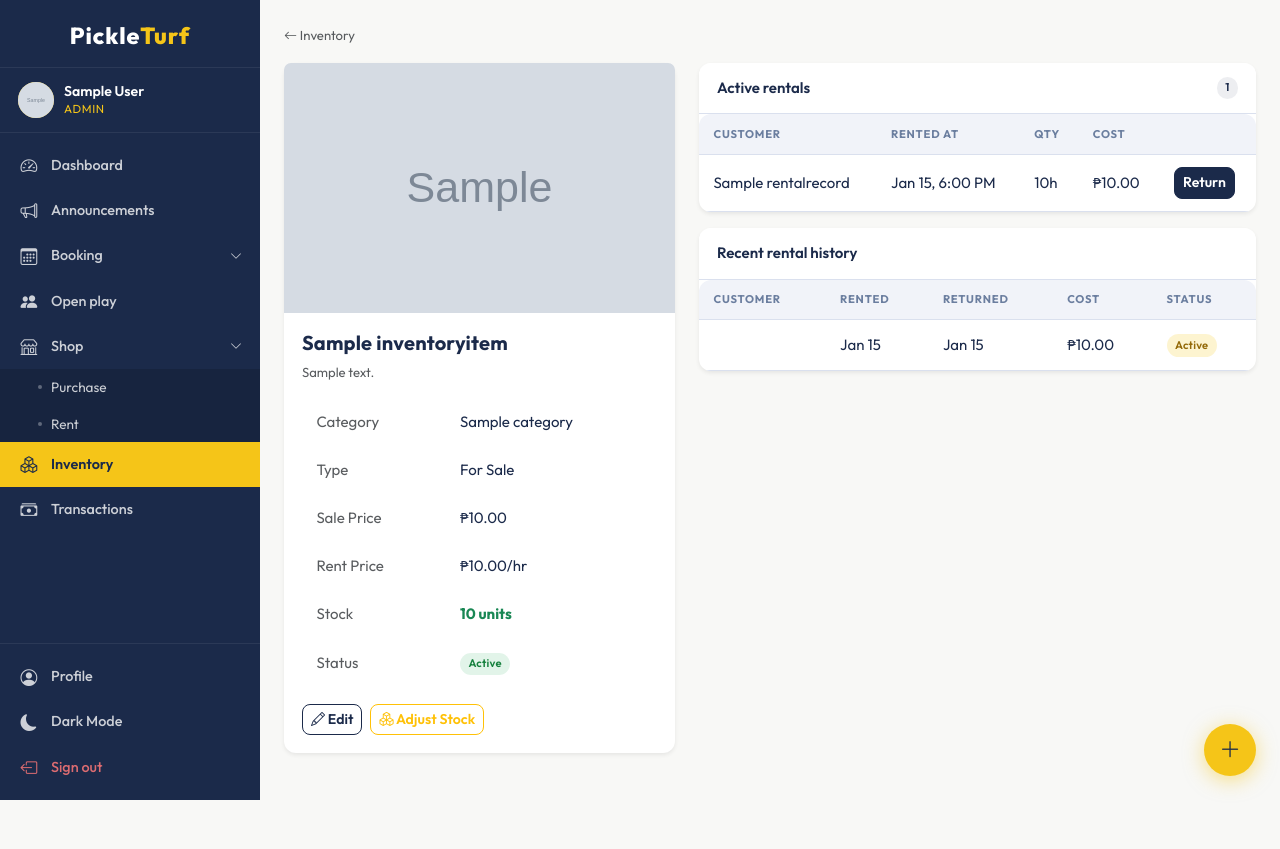
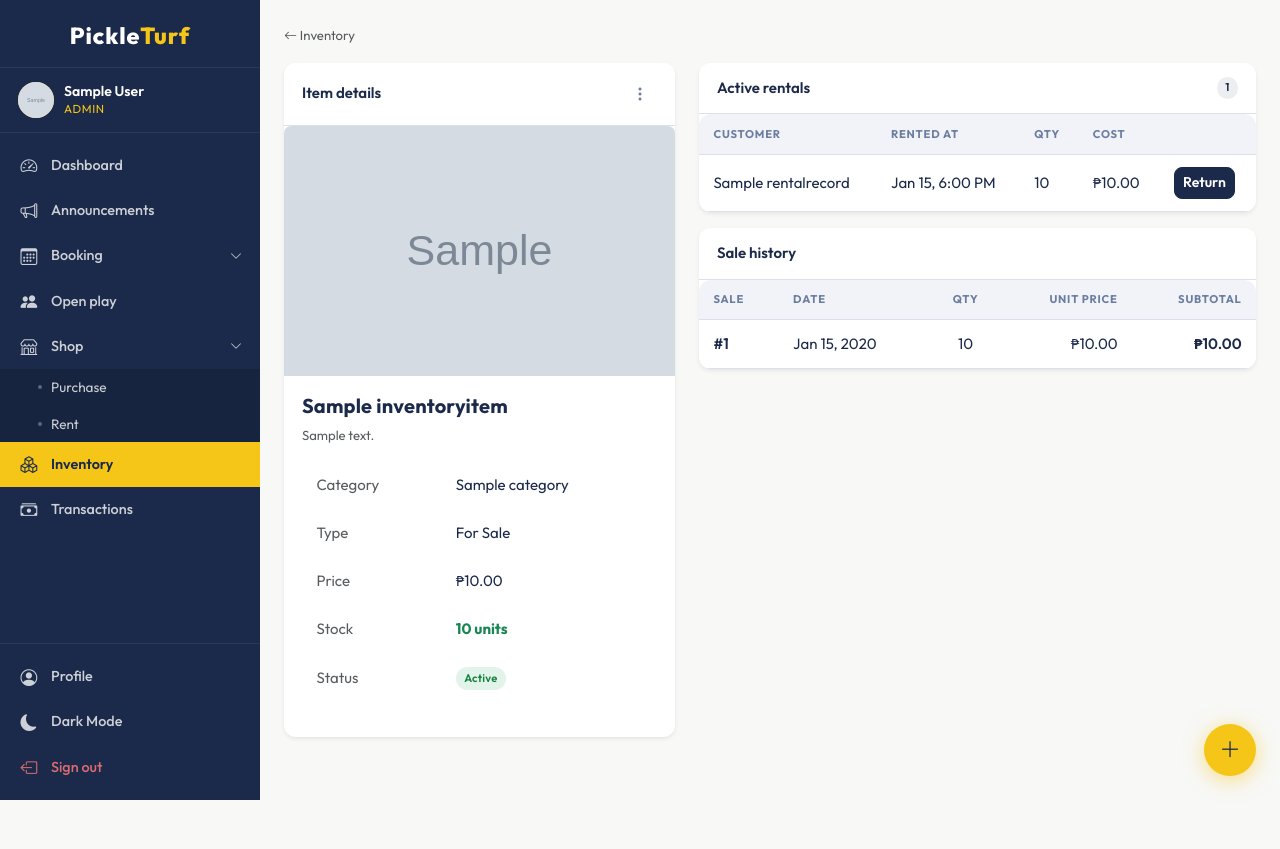
Before and after one commit to n3mo1101/pickleturf-app-vercel, a Django app: page /inventory/admin/1/ in a window 1280 px wide. After the commit the page ends 800 px from the top, so only its background shows below. Run offline with Django 4.2, Linux system fonts and the light colour scheme; a user stored in the database is signed in; tables that the repository leaves empty hold one stand-in row (values such as "Sample post"); grey boxes marked "Sample" are stand-in pictures; some libraries are stand-ins or nearby versions.

Commit message:
feat: inventory type and detail refinements
- Remove the Sale & Rent item type and migrate existing records to For Sale
- Use a single Price column and green For Sale badge across inventory and shop
- Move item detail actions into a 3-dots card menu and add sale history for sale items
- Fix rental history customer names and gray out returned badges
- Remove totals from POS process buttons and move sale detail actions to the header
- Hide customer-facing stock counts in the shop and fix dark-mode sale history links

```diff
--- a/inventory/forms.py
+++ b/inventory/forms.py
@@ -39,10 +39,10 @@ class InventoryItemForm(forms.ModelForm):
     def clean(self):
         cleaned   = super().clean()
         item_type = cleaned.get('item_type')
-        if item_type in (InventoryItem.ItemType.SALE, InventoryItem.ItemType.BOTH):
+        if item_type == InventoryItem.ItemType.SALE:
             if not cleaned.get('sale_price'):
                 self.add_error('sale_price', 'Sale price is required.')
-        if item_type in (InventoryItem.ItemType.RENT, InventoryItem.ItemType.BOTH):
+        if item_type == InventoryItem.ItemType.RENT:
             if not cleaned.get('rent_price'):
                 self.add_error('rent_price', 'Rent price is required.')
         return cleaned
--- a/inventory/views.py
+++ b/inventory/views.py
@@ -15,7 +15,7 @@ from .forms import (
     CategoryForm, InventoryItemForm,
     RentalCreateForm, StockAdjustForm,
 )
-from .models import Category, InventoryItem, RentalRecord, Sale
+from .models import Category, InventoryItem, RentalRecord, Sale, SaleItem
 from . import services
 
 
@@ -61,7 +61,7 @@ def admin_pos_view(request):
     """
     items = InventoryItem.objects.filter(
         is_active=True,
-        item_type__in=[InventoryItem.ItemType.SALE, InventoryItem.ItemType.BOTH],
+        item_type=InventoryItem.ItemType.SALE,
     ).select_related('category').order_by('category__name', 'name')
 
     category_filter = request.GET.get('category')
@@ -80,7 +80,7 @@ def admin_pos_view(request):
         # Collect non-zero quantities from POST
         for item in InventoryItem.objects.filter(
             is_active=True,
-            item_type__in=[InventoryItem.ItemType.SALE, InventoryItem.ItemType.BOTH]
+            item_type=InventoryItem.ItemType.SALE,
         ):
             qty_str = request.POST.get(f'qty_{item.pk}', '').strip()
             if not qty_str:
@@ -234,11 +234,17 @@ def admin_item_detail_view(request, pk):
     recent_rentals = RentalRecord.objects.filter(
         item=item
     ).order_by('-rented_at')[:10]
+    recent_sales = []
+    if item.item_type == InventoryItem.ItemType.SALE:
+        recent_sales = SaleItem.objects.filter(
+            item=item
+        ).select_related('sale').order_by('-sale__created_at')[:10]
 
     return render(request, 'inventory/admin_item_detail.html', {
         'item':           item,
         'active_rentals': active_rentals,
         'recent_rentals': recent_rentals,
+        'recent_sales':   recent_sales,
     })
 
 
@@ -296,10 +302,7 @@ def admin_rental_pos_view(request):
     """
     items = InventoryItem.objects.filter(
         is_active=True,
-        item_type__in=[
-            InventoryItem.ItemType.RENT,
-            InventoryItem.ItemType.BOTH,
-        ],
+        item_type=InventoryItem.ItemType.RENT,
     ).select_related('category').order_by('category__name', 'name')
 
     category_filter = request.GET.get('category')
@@ -318,10 +321,7 @@ def admin_rental_pos_view(request):
 
         for item in InventoryItem.objects.filter(
             is_active=True,
-            item_type__in=[
-                InventoryItem.ItemType.RENT,
-                InventoryItem.ItemType.BOTH,
-            ]
+            item_type=InventoryItem.ItemType.RENT,
         ):
             qty_str = request.POST.get(f'qty_{item.pk}', '').strip()
             if not qty_str:
--- a/static/js/pos.js
+++ b/static/js/pos.js
@@ -55,9 +55,7 @@ document.addEventListener('DOMContentLoaded', function () {
         if (grandTotal) grandTotal.textContent = fmtTotal;
         if (checkoutBtn) {
             checkoutBtn.disabled = !hasItems;
-            checkoutBtn.innerHTML = hasItems
-                ? `<i class="bi bi-check-circle"></i> ${isSale ? 'Process Sale' : 'Process Rental'} — ₱${fmtTotal}`
-                : `<i class="bi bi-check-circle"></i> ${isSale ? 'Process Sale' : 'Process Rental'}`;
+            checkoutBtn.innerHTML = `<i class="bi bi-check-circle"></i> ${isSale ? 'Process Sale' : 'Process Rental'}`;
         }
 
         // Mobile sticky bar
--- a/templates/inventory/admin_item_detail.html
+++ b/templates/inventory/admin_item_detail.html
@@ -11,6 +11,32 @@
 <div class="row g-4">
     <div class="col-md-5">
         <div class="card shadow-sm border-0">
+            <div class="card-header bg-transparent d-flex justify-content-between align-items-center">
+                <span class="fw-semibold">Item details</span>
+                <div class="dropdown">
+                    <button class="btn btn-icon" type="button"
+                            data-bs-toggle="dropdown"
+                            aria-expanded="false"
+                            aria-label="Actions for {{ item.name }}">
+                        <i class="bi bi-three-dots-vertical"></i>
+                    </button>
+                    <ul class="dropdown-menu dropdown-menu-end">
+                        <li>
+                            <a class="dropdown-item"
+                               href="{% url 'inventory:admin_edit' item.pk %}">
+                                <i class="bi bi-pencil"></i> Edit
+                            </a>
+                        </li>
+                        <li>
+                            <a class="dropdown-item"
+                               href="{% url 'inventory:admin_stock' item.pk %}?next={{ request.get_full_path|urlencode }}"
+                               data-pt-form-modal>
+                                <i class="bi bi-boxes"></i> Adjust stock
+                            </a>
+                        </li>
+                    </ul>
+                </div>
+            </div>
             {% if item.image %}
             <img src="{{ item.image.url }}" class="card-img-top"
                  style="max-height:250px;object-fit:cover;">
@@ -24,10 +50,8 @@
                         <td>{{ item.category.name|default:"—" }}</td></tr>
                     <tr><td class="text-muted">Type</td>
                         <td>{{ item.get_item_type_display }}</td></tr>
-                    <tr><td class="text-muted">Sale Price</td>
-                        <td>{% if item.sale_price %}₱{{ item.sale_price }}{% else %}—{% endif %}</td></tr>
-                    <tr><td class="text-muted">Rent Price</td>
-                        <td>{% if item.rent_price %}₱{{ item.rent_price }}/hr{% else %}—{% endif %}</td></tr>
+                    <tr><td class="text-muted">Price</td>
+                        <td>{% if item.price %}₱{{ item.price }}{% else %}—{% endif %}</td></tr>
                     <tr><td class="text-muted">Stock</td>
                         <td class="fw-bold
                             {% if item.stock == 0 %}text-danger
@@ -43,18 +67,6 @@
                             {% endif %}
                         </td></tr>
                 </table>
-
-                <div class="d-flex gap-2 flex-wrap mt-2">
-                    <a href="{% url 'inventory:admin_edit' item.pk %}"
-                       class="btn btn-outline-primary btn-sm">
-                        <i class="bi bi-pencil"></i> Edit
-                    </a>
-                    <a href="{% url 'inventory:admin_stock' item.pk %}?next={{ request.get_full_path|urlencode }}"
-                       class="btn btn-outline-warning btn-sm"
-                       data-pt-form-modal>
-                        <i class="bi bi-boxes"></i> Adjust Stock
-                    </a>
-                </div>
             </div>
         </div>
     </div>
@@ -77,7 +89,7 @@
                         <tr>
                             <td>{{ r.renter_name }}</td>
                             <td>{{ r.rented_at|date:"M d, g:i A" }}</td>
-                            <td>{{ r.quantity }}h</td>
+                            <td>{{ r.quantity }}</td>
                             <td>₱{{ r.total_cost }}</td>
                             <td>
                                 <form method="post"
@@ -109,6 +121,49 @@
         </div>
         {% endif %}
 
+        {% if item.item_type == 'sale' %}
+        {# Sale History #}
+        <div class="card border-0 shadow-sm">
+            <div class="card-header fw-semibold">
+                Sale history
+            </div>
+            <div class="table-responsive">
+                <table class="table table-sm mb-0 table-card-mobile">
+                    <thead>
+                        <tr>
+                            <th>Sale</th>
+                            <th>Date</th>
+                            <th class="text-center">Qty</th>
+                            <th class="text-end">Unit Price</th>
+                            <th class="text-end">Subtotal</th>
+                        </tr>
+                    </thead>
+                    <tbody>
+                        {% for si in recent_sales %}
+                        <tr>
+                            <td>
+                                <a href="{% url 'inventory:admin_sale_detail' si.sale.pk %}"
+                                   class="text-reset fw-semibold">
+                                    #{{ si.sale.pk }}
+                                </a>
+                            </td>
+                            <td>{{ si.sale.created_at|date:"M d, Y" }}</td>
+                            <td class="text-center">{{ si.quantity }}</td>
+                            <td class="text-end">₱{{ si.unit_price }}</td>
+                            <td class="text-end fw-semibold">₱{{ si.subtotal }}</td>
+                        </tr>
+                        {% empty %}
+                        <tr>
+                            <td colspan="5" class="text-center text-muted py-3">
+                                No sale history.
+                            </td>
+                        </tr>
+                        {% endfor %}
+                    </tbody>
+                </table>
+            </div>
+        </div>
+        {% else %}
         {# Recent Rental History #}
         <div class="card border-0 shadow-sm">
             <div class="card-header fw-semibold">
@@ -125,7 +180,7 @@
                     <tbody>
                         {% for r in recent_rentals %}
                         <tr>
-                            <td>{{ r.user.renter_name }}</td>
+                            <td>{{ r.renter_name }}</td>
                             <td>{{ r.rented_at|date:"M d" }}</td>
                             <td>
                                 {{ r.returned_at|date:"M d"|default:"—" }}
@@ -135,7 +190,7 @@
                                 {% if r.status == 'active' %}
                                 <span class="badge bg-warning">Active</span>
                                 {% elif r.status == 'returned' %}
-                                <span class="badge bg-success">Returned</span>
+                                <span class="badge bg-secondary">Returned</span>
                                 {% else %}
                                 <span class="badge bg-danger">Overdue</span>
                                 {% endif %}
@@ -152,6 +207,7 @@
                 </table>
             </div>
         </div>
+        {% endif %}
     </div>
 </div>
 {% endblock %}
--- a/templates/inventory/admin_pos.html
+++ b/templates/inventory/admin_pos.html
@@ -15,7 +15,7 @@
         </a>
         <a href="{% url 'inventory:admin_sale_list' %}"
            class="btn btn-sm btn-outline-secondary">
-            <i class="bi bi-list-ul"></i> Sale history
+            <i class="bi bi-receipt"></i> Sale history
         </a>
     </div>
 </header>
--- a/templates/inventory/admin_rental_list.html
+++ b/templates/inventory/admin_rental_list.html
@@ -64,7 +64,7 @@
                     {% if r.status == 'active' %}
                     <span class="badge bg-warning">Active</span>
                     {% elif r.status == 'returned' %}
-                    <span class="badge bg-success">Returned</span>
+                    <span class="badge bg-secondary">Returned</span>
                     {% else %}
                     <span class="badge bg-danger">Overdue</span>
                     {% endif %}
@@ -89,7 +89,7 @@
                                       data-pt-confirm-class="btn-primary">
                                     {% csrf_token %}
                                     <button type="submit" class="dropdown-item">
-                                        <i class="bi bi-arrow-return-left"></i> Mark returned
+                                        <i class="bi bi-check-circle"></i> Mark returned
                                     </button>
                                 </form>
                             </li>
```
Also changed, not shown: inventory/models.py (+12 -8 lines), inventory/services.py (+2 -8 lines), inventory/tests.py (+61 -4 lines), templates/inventory/admin_item_list.html (+4 -7 lines), templates/inventory/admin_sale_detail.html (+17 -10 lines), templates/inventory/shop.html (+11 -10 lines), CHANGELOG.md, inventory/migrations/0004_alter_inventoryitem_item_type_and_more.py (added).
